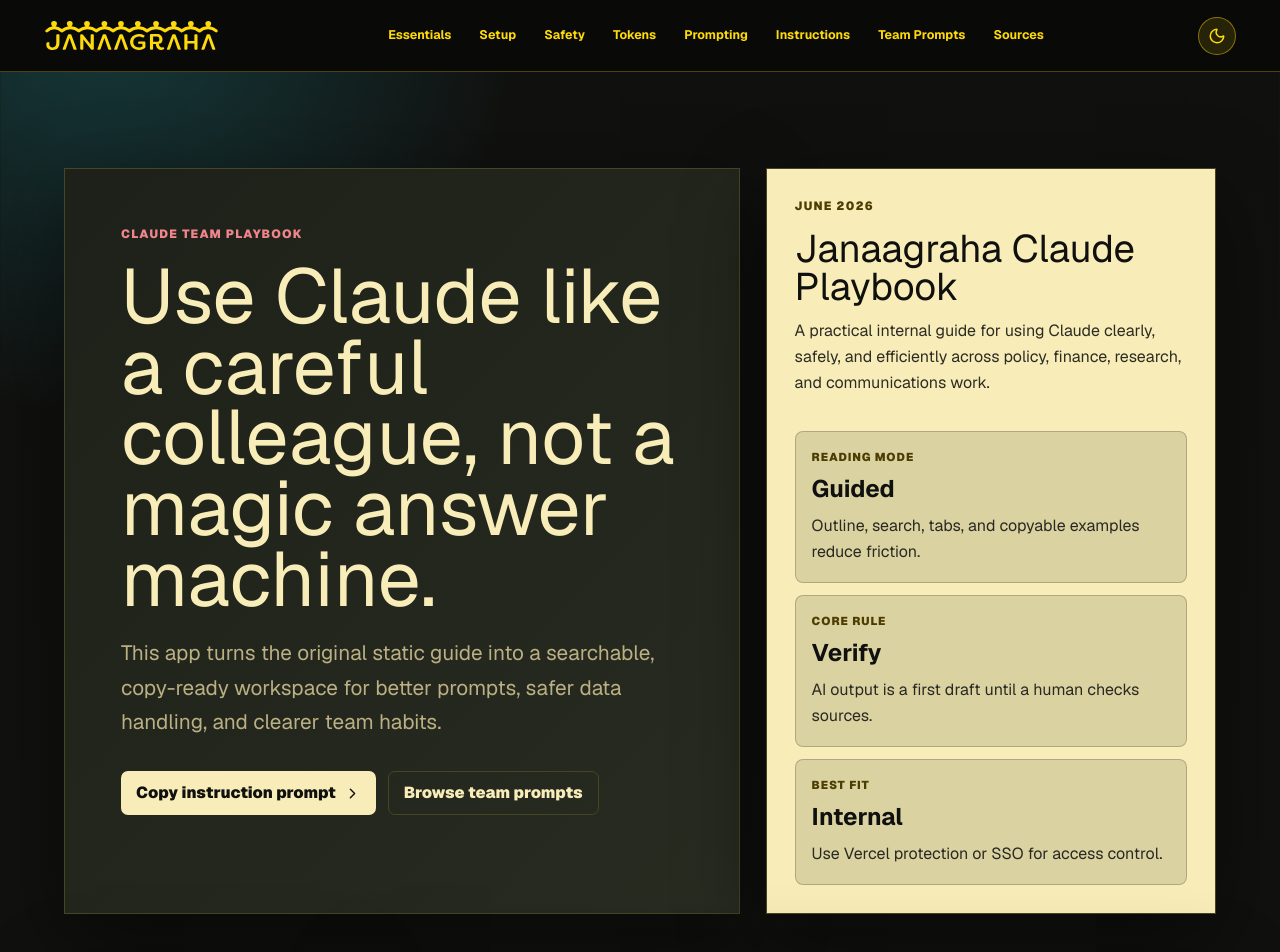
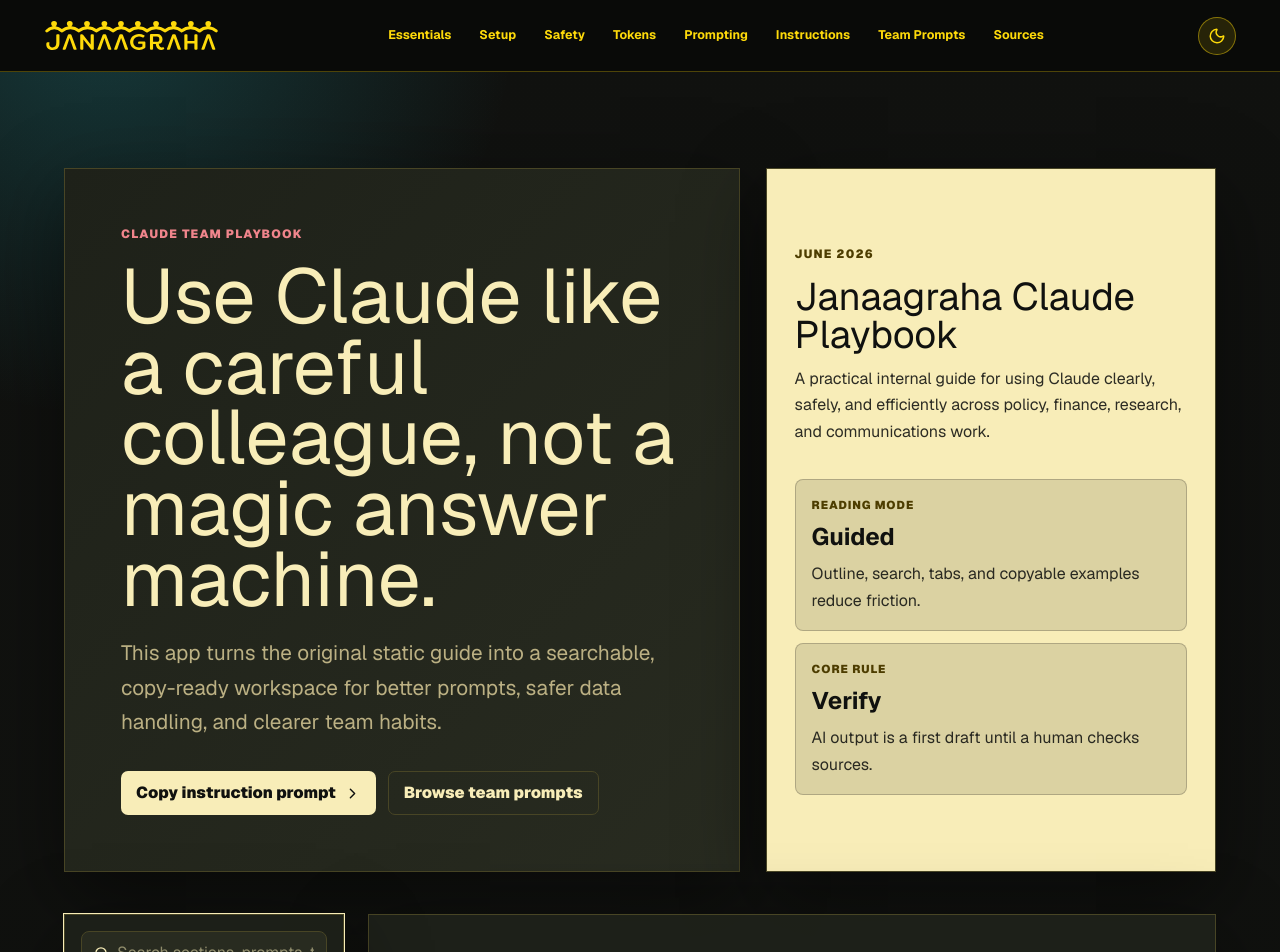
Before and after one commit to janaonline/jana-claude-playbook, a Next.js app: page / in a window 1280 px wide. Shown: the top 952 px of the page. Built offline with nearby package versions, Linux system fonts and the light colour scheme.

Commit message:
fix: update button alignment in globals.css for better layout

```diff
--- a/content/playbook.ts
+++ b/content/playbook.ts
@@ -62,11 +62,6 @@ export const playbookContent: PlaybookContent = {
         label: "Core rule",
         value: "Verify",
         detail: "AI output is a first draft until a human checks sources.",
-      },
-      {
-        label: "Best fit",
-        value: "Internal",
-        detail: "Use Vercel protection or SSO for access control.",
       },
     ],
   },
--- a/src/app/globals.css
+++ b/src/app/globals.css
@@ -322,7 +322,7 @@ a {
   color: var(--background);
   display: flex;
   flex-direction: column;
-  justify-content: space-between;
+  justify-content: center;
   padding: 28px;
 }
 
```
